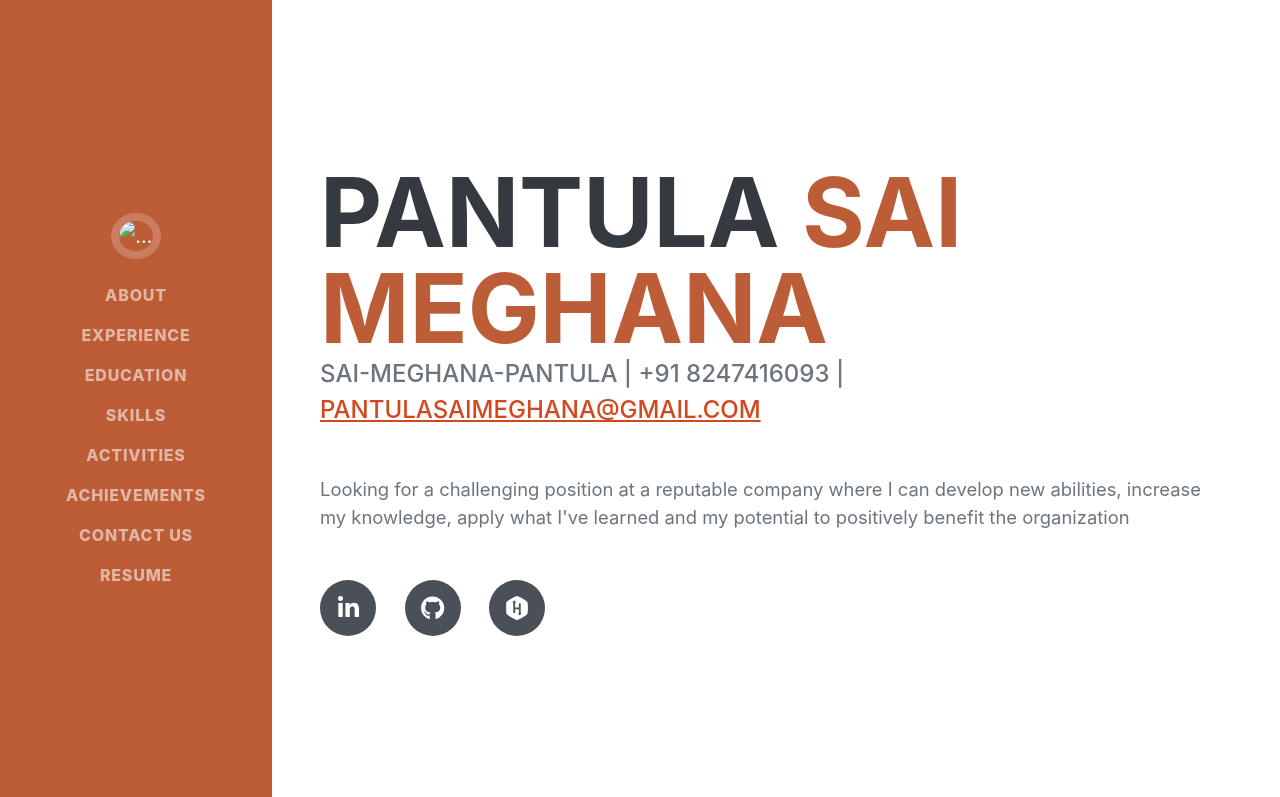
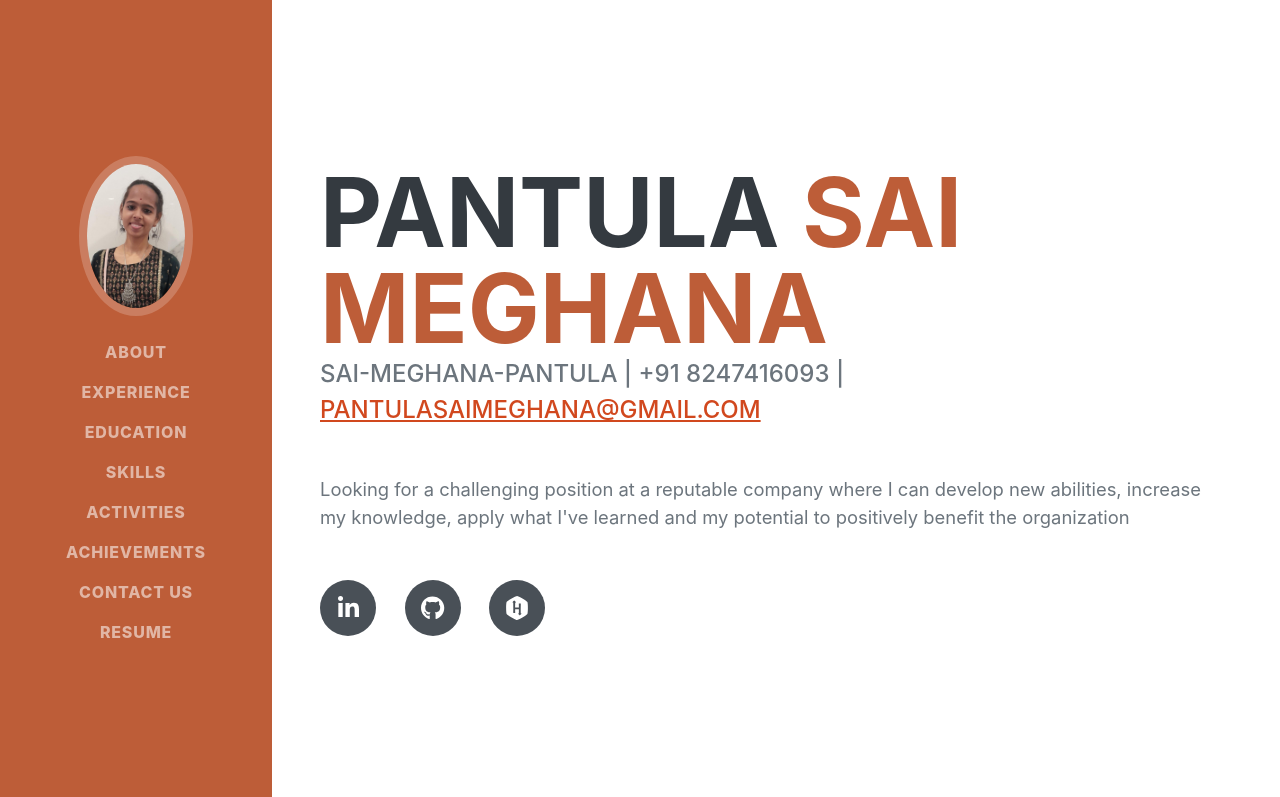
Before and after one commit to pantula-sai-meghana/Portfolio.github.io, a plain HTML site: page index.html in a window 1280 px wide. Shown: the top 797 px of the page. Drawn offline with nearby package versions, Linux system fonts and the light colour scheme; files that its build step writes are made by us from their sources; a web font is replaced by a local one.

Commit message:
Update index.html

```diff
--- a/index.html
+++ b/index.html
@@ -6,21 +6,21 @@
         <meta name="description" content="" />
         <meta name="author" content="" />
         <title>Portfolio</title>
-        <link rel="icon" type="image/x-icon" href="assets/img/favicon.ico" />
+        <link rel="icon" type="image/x-icon" href="favicon.ico" />
         <!-- Font Awesome icons (free version)-->
         <script src="https://use.fontawesome.com/releases/v6.3.0/js/all.js" crossorigin="anonymous"></script>
         <!-- Google fonts-->
         <link href="https://fonts.googleapis.com/css?family=Saira+Extra+Condensed:500,700" rel="stylesheet" type="text/css" />
         <link href="https://fonts.googleapis.com/css?family=Muli:400,400i,800,800i" rel="stylesheet" type="text/css" />
         <!-- Core theme CSS (includes Bootstrap)-->
-        <link href="css/styles.css" rel="stylesheet" />
+        <link href="styles.css" rel="stylesheet" />
     </head>
     <body id="page-top">
         <!-- Navigation-->
         <nav class="navbar navbar-expand-lg navbar-dark bg-primary fixed-top" id="sideNav">
             <a class="navbar-brand js-scroll-trigger" href="#page-top">
                 <span class="d-block d-lg-none">P Sai Meghana </span>
-                <span class="d-none d-lg-block"><img class="img-fluid img-profile rounded-circle mx-auto mb-2" src="assets/img/meg.jpg.jpeg" alt="..." /></span>
+                <span class="d-none d-lg-block"><img class="img-fluid img-profile rounded-circle mx-auto mb-2" src="meg.jpg.jpeg" alt="..." /></span>
             </a>
             <button class="navbar-toggler" type="button" data-bs-toggle="collapse" data-bs-target="#navbarResponsive" aria-controls="navbarResponsive" aria-expanded="false" aria-label="Toggle navigation"><span class="navbar-toggler-icon"></span></button>
             <div class="collapse navbar-collapse" id="navbarResponsive">
@@ -381,6 +381,6 @@
         <!-- Bootstrap core JS-->
         <script src="https://cdn.jsdelivr.net/npm/bootstrap@5.2.3/dist/js/bootstrap.bundle.min.js"></script>
         <!-- Core theme JS-->
-        <script src="js/scripts.js"></script>
+        <script src="scripts.js"></script>
     </body>
 </html>
```
